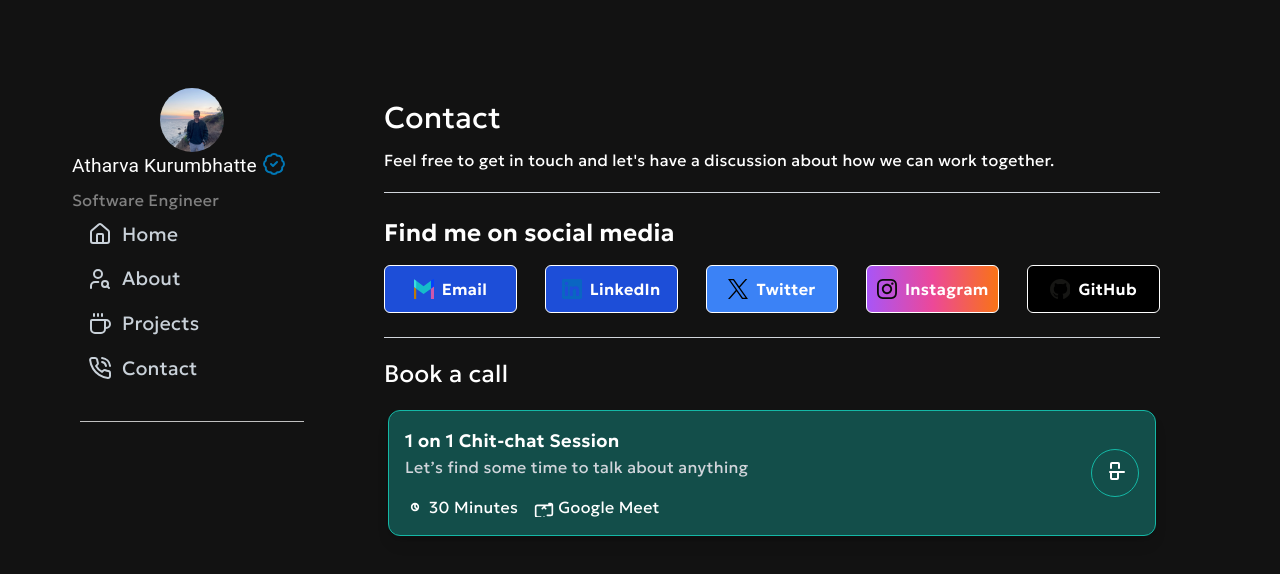
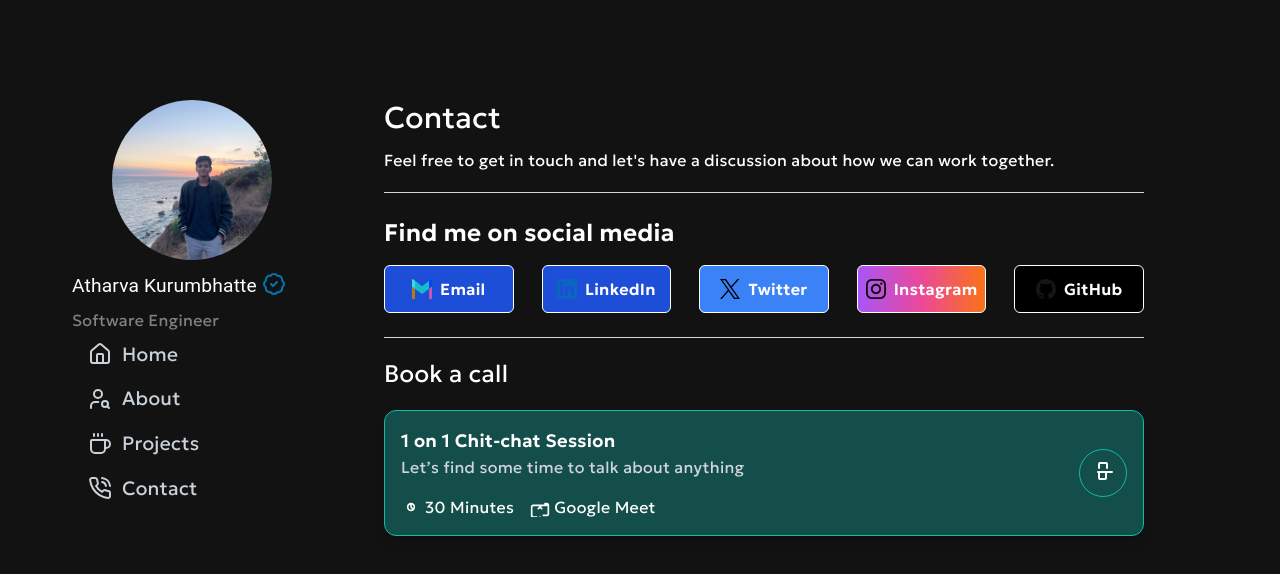
Before and after one commit to Heisenberg1607/Portfolio-Website, a Next.js app: page /contact in a window 1280 px wide. Shown: the top 574 px of the page. Built offline with nearby package versions, Linux system fonts and the light colour scheme.

Commit message:
navbar fix

```diff
--- a/src/UI/Commons/Navigation.jsx
+++ b/src/UI/Commons/Navigation.jsx
@@ -21,16 +21,16 @@ function Navigation() {
   const toggleMenu = () => setMenuOpen(!menuOpen);
 
   return (
-    <div className="right-section max-500:w-fit">
+    <div className="right-section max-500:w-fit mt-12 ">
       {/* Navigation bar header with profile picture and hamburger menu */}
-      <div className="max-500:flex max-500:flex-row max-500:items-center max-500:justify-between max-500:w-full max-500:p-4 max-500:fixed max-500:top-0 max-500:left-0 max-500:z-50 max-500:bg-[#121212] max-500:border-b max-500:shadow-md">
+      <div className="max-500:flex max-500:flex-row max-500:items-center max-500:justify-between max-500:w-full max-500:p-4 max-500:fixed max-500:top-0 max-500:left-0 max-500:z-50 max-500:bg-[#121212] max-500:border-b max-500:shadow-md ">
         <Image
           alt="Atharva Kurumbhatte"
           src="/Photos/Portfolio-image.jpg"
           // sx={{ width: 400, height: 400 }}
-          width="50"
-          height="50"
-          className="rounded-full object-cover w-16 h-16"
+          width="150"
+          height="150"
+          className="rounded-full object-cover w-40 h-40 max-500:w-16 max-500:h-16 my-3 max-500:my-1 "
         />
 
         <div className="hamburger-icon md:hidden" onClick={toggleMenu}>
@@ -56,7 +56,7 @@ function Navigation() {
         </div>
 
         {/* Navigation Links */}
-        <div className="navigation-bar">
+        <div className="navigation-bar max-500:pt-3">
           <ul className="nav-links">
             <Link href="/" onClick={() => setMenuOpen(false)}>
               <li className="nav-link">
@@ -82,7 +82,7 @@ function Navigation() {
         </div>
       </div>
 
-      <hr className="custom-hr-2" />
+      {/* <hr className="custom-hr-2" /> */}
     </div>
   );
 }
--- a/src/UI/Components/AboutContainer.jsx
+++ b/src/UI/Components/AboutContainer.jsx
@@ -1,29 +1,34 @@
-"use client"
+"use client";
 
-import React, { useState, useEffect } from 'react';
+import React, { useState, useEffect } from "react";
 import AboutSection from "./About";
-import EducationSection from './Education';
-import CareerSection from './Career';
-import Skills from './Skills';
+import EducationSection from "./Education";
+import CareerSection from "./Career";
+import Skills from "./Skills";
 
 function AboutContainer() {
   const [isVisible, setIsVisible] = useState(false);
 
   useEffect(() => {
-    setIsVisible(true);
+    // Set a delay to allow initial state to take effect before changing visibility
+    const timer = setTimeout(() => setIsVisible(true), 100);
+    return () => clearTimeout(timer);
   }, []);
 
   return (
-    <div className="flex flex-col items-center w-full transition-transform duration-1000 ease-in-out">
-      <div className={`container mx-auto px-4 max-w-4xl ${
-        isVisible ? 'translate-y-0 opacity-100' : 'translate-y-full opacity-0'
-      } max-400:p-2 max-400:text-sm`}>
-
+    <div className="flex flex-col items-center w-full">
+      <div
+        className={`container mx-auto px-4 max-w-4xl transform duration-1000 ease-in-out ${
+          isVisible ? "translate-x-0 opacity-100" : "translate-x-full opacity-0"
+        } max-400:p-2 max-400:text-sm`}
+      >
         <AboutSection className="mb-6 max-400:text-xs max-400:mb-2" />
         <EducationSection className="mb-6 max-400:mb-2" />
         <CareerSection className="mb-6 max-400:mb-2" />
 
-        <h1 className="text-2xl sm:text-3xl md:text-4xl my-5 max-400:text-xl max-400:my-3 text-center sm:text-left">Skills</h1>
+        <h1 className="text-2xl sm:text-3xl md:text-4xl my-5 max-400:text-xl max-400:my-3 text-center sm:text-left">
+          Skills
+        </h1>
 
         <div className="flex flex-col items-center justify-center max-400:space-y-2">
           <Skills className="max-400:text-xs" />
--- a/src/app/layout.tsx
+++ b/src/app/layout.tsx
@@ -1,5 +1,4 @@
 import type { Metadata } from 'next';
-
 import { Plus_Jakarta_Sans, Inter } from 'next/font/google';
 import '@/app/globals.css';
 import Navigation from '@/UI/Commons/Navigation';
@@ -18,19 +17,19 @@ export default async function RootLayout({
   children: React.ReactNode;
 }>) {
   return (
-    <html lang="en" className="overflow-hidden"> {/* Prevent scrolling on main page */}
+    <html lang="en">
       <body className={`${plus_jakarta_sans.className} ${inter.className} overflow-hidden`} suppressHydrationWarning={true}>
         <div className="bg-[#121212] text-white min-h-screen flex justify-center overflow-hidden">
-          {/* Responsive container */}
-          <div className="flex w-full max-w-[1200px] p-5 md:p-10 gap-10">
+
+          <div className="flex w-full max-w-[1200px] gap-10 p-5 md:p-10 max-500:flex-col ">
 
             {/* Sidebar Navigation */}
-            <div className="w-1/4 md:w-1/5 md:items-start sticky top-0 h-screen pt-12">
+            <div className="w-1/4 md:w-1/5 md:sticky md:top-10 md:self-start max-500:fixed max-500:top-0 max-500:w-full max-500:z-50 max-500:bg-[#121212] max-500:p-4 max-500:border-b max-500:shadow-md">
               <Navigation />
             </div>
 
             {/* Main Content */}
-            <div className="w-3/4 md:w-4/5 h-screen overflow-y-auto p-5 md:p-10 scrollbar-hide">
+            <div className="w-3/4 max-500:pb-20 h-screen overflow-y-auto p-5 md:p-10 scrollbar-hide max-500:mt-16 max-500:w-full">
               {children}
             </div>
 
```
